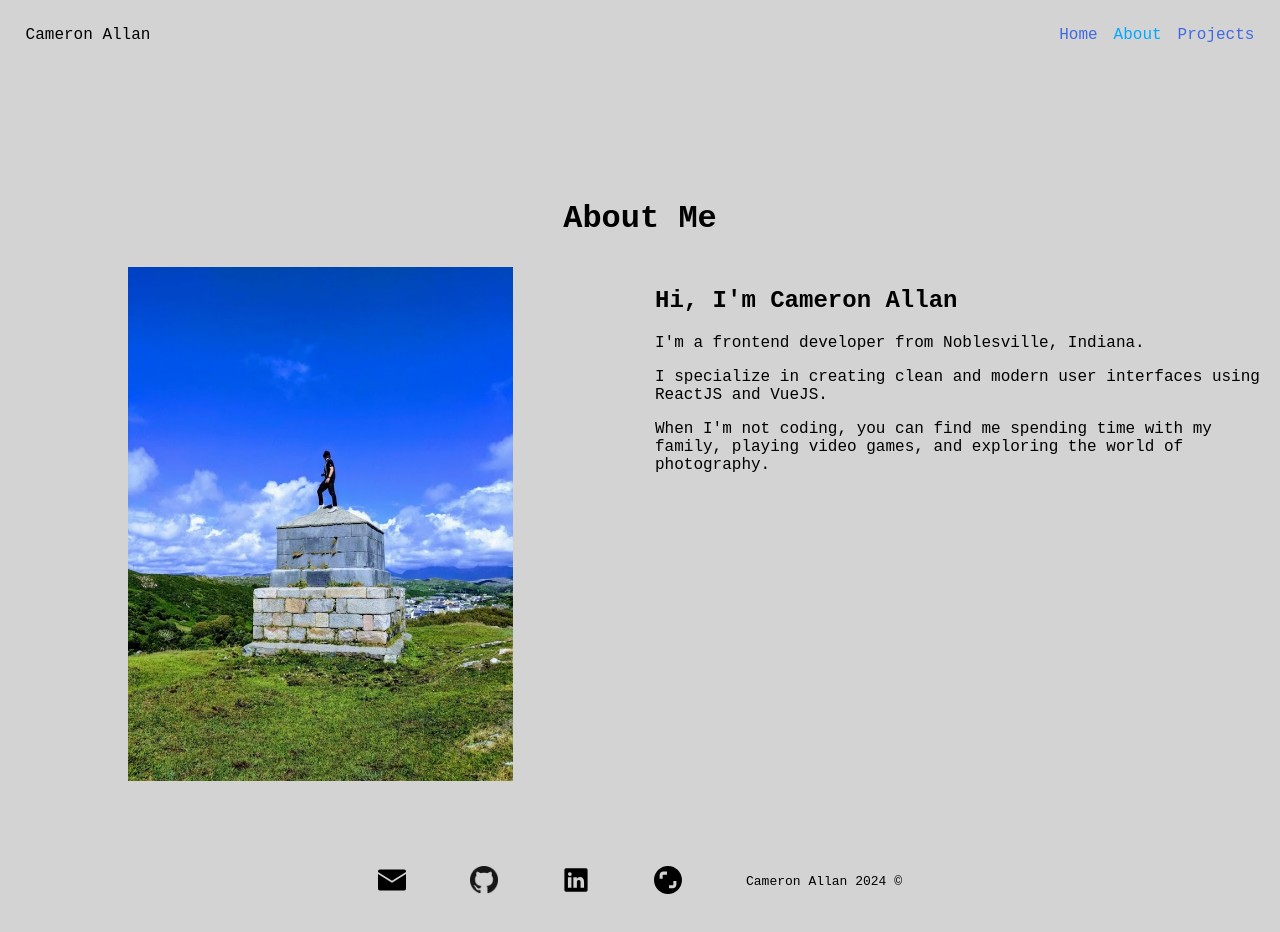
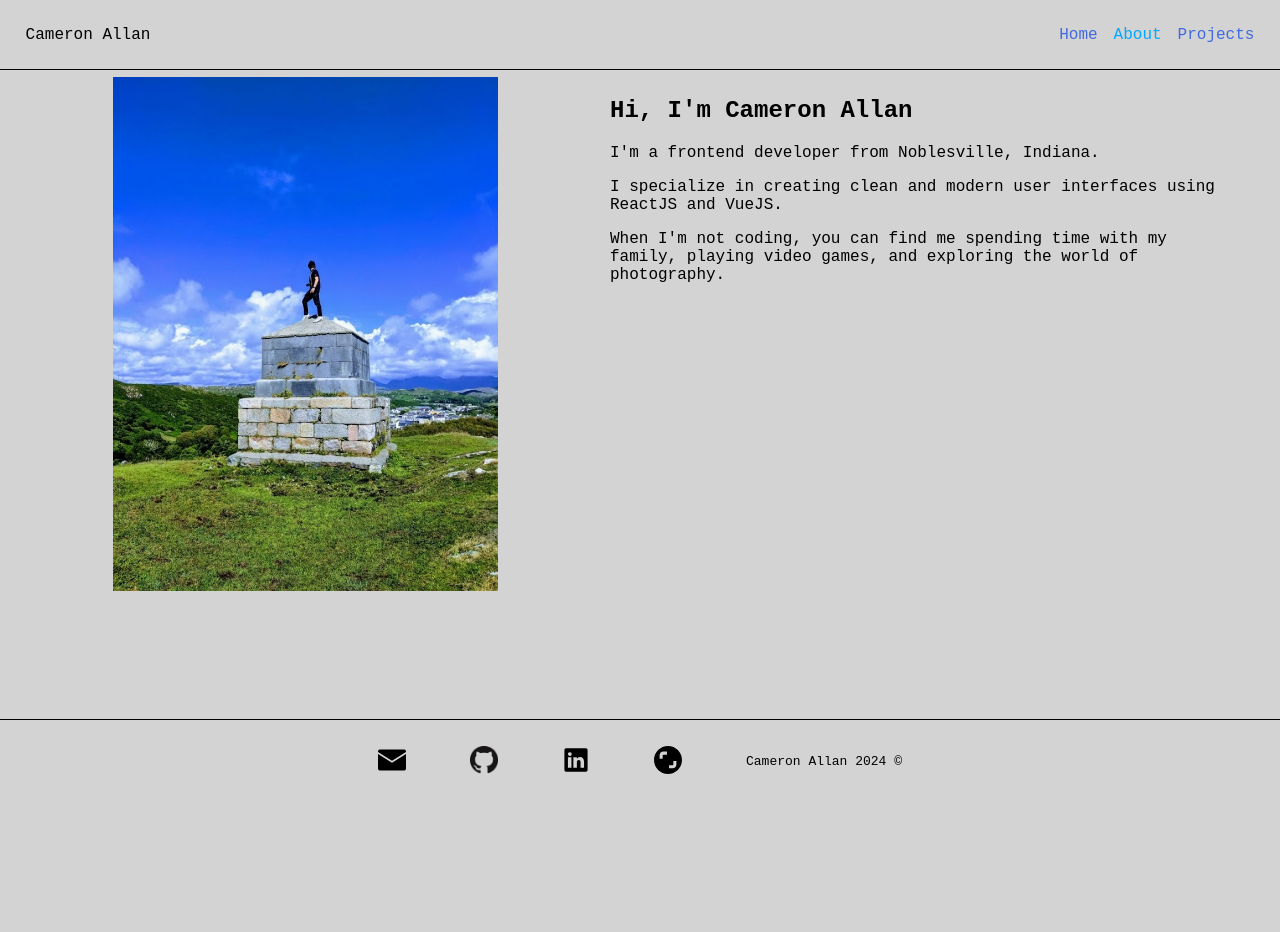
Before and after one commit to CameronAllan16/CameronAllan16.github.io, a React (Create React App) app: page /about in a window 1280 px wide. Shown: the top 932 px of the page. After the commit the page ends 800 px from the top, so only its background shows below. Built offline with nearby package versions, Linux system fonts and the light colour scheme.

Commit message:
minor style changes

```diff
--- a/src/assets/about.css
+++ b/src/assets/about.css
@@ -1,7 +1,6 @@
 
 .about {
   max-width: 100%;
-  margin: 25vh auto;
   background-color: lightgray;
   font-family: 'Roboto Mono', monospace;
   font-optical-sizing: auto;
@@ -23,7 +22,6 @@
 
 .col-md-6 {
   width: calc(50% - 30px);
-  margin: 0 15px 30px;
 }
 
 .profile-image {
--- a/src/assets/footer.css
+++ b/src/assets/footer.css
@@ -3,17 +3,20 @@
 .footer {
   width: 100%;
   color: white;
-  padding: 50px 0;
   text-align: center;
   bottom: 0;
   left: 0;
   flex: 0 0 auto;
+  border-top: 1px solid black;
+  position: fixed;
+  height: 10vh;
 }
 
 .socials {
   display: flex;
   justify-content: center;
   gap: 5%;
+  margin-top: 2%;
 }
 
 .link {
--- a/src/assets/navbar.css
+++ b/src/assets/navbar.css
@@ -17,6 +17,7 @@
   position: fixed;
   top: 0;
   width: 100%;
+  border-bottom: 1px solid black;
 }
 
 ul {
```
